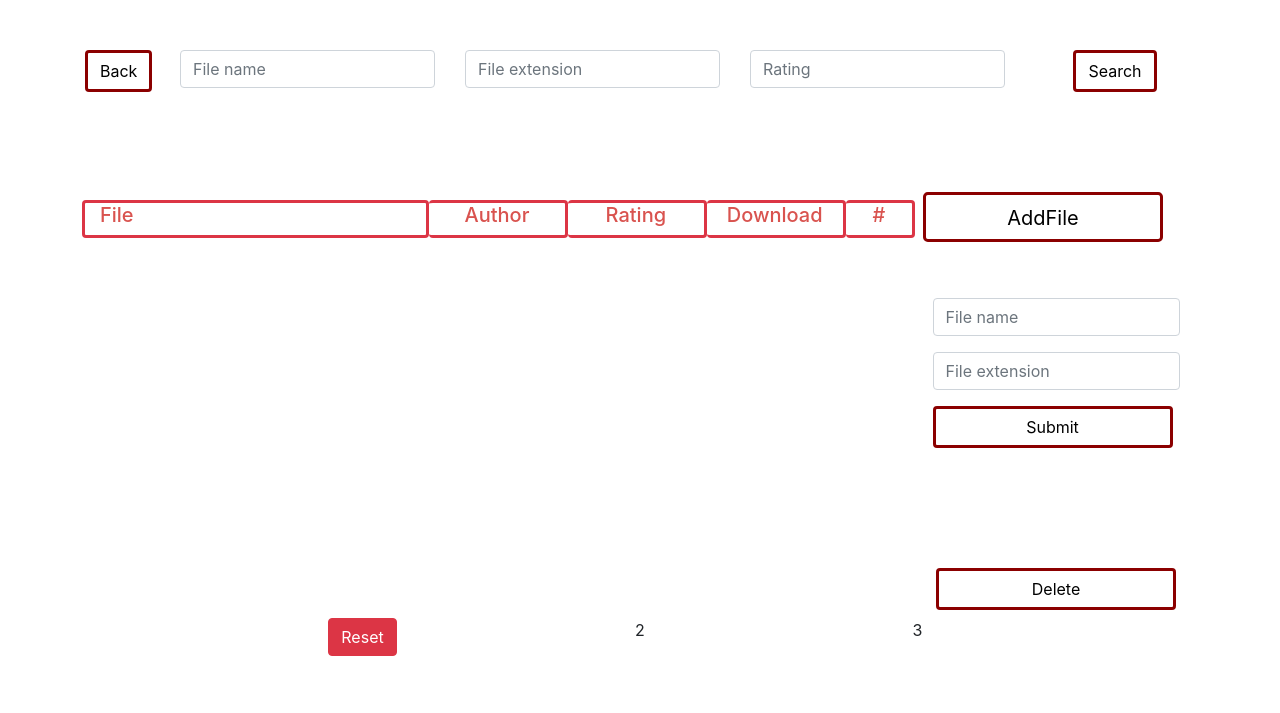
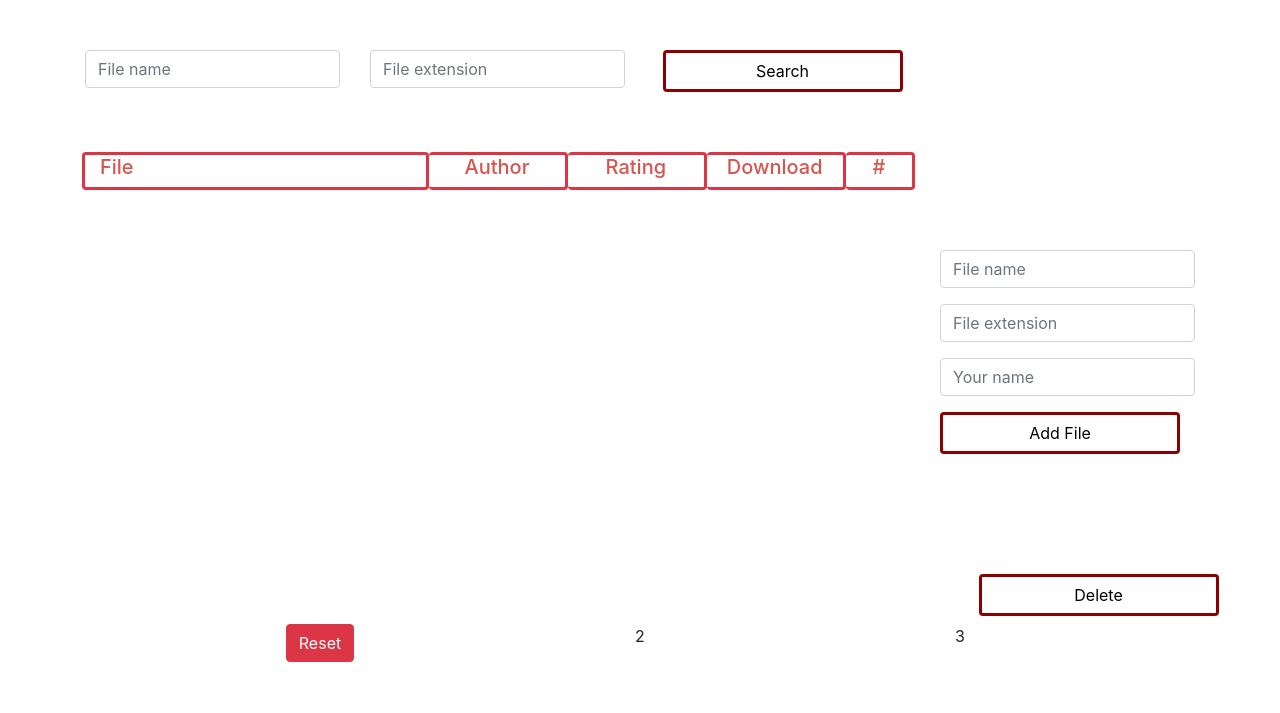
Before and after one commit to Node-js-Team-6/Lab3, a website: page index.html in a window 1280 px wide. Drawn offline with nearby package versions, Linux system fonts and the light colour scheme.

Commit message:
add onclicks

```diff
--- a/index.html
+++ b/index.html
@@ -27,9 +27,6 @@
 
     <!--    Search  and back        -->
     <div class='row search text-center'>
-        <div class="col-1">
-            <button type="button" class="btn btn-primary" id="backBtn">Back</button>
-        </div>
         <div class="col-3">
             <input type="text" class="form-control" placeholder="File name">
         </div>
@@ -37,14 +34,9 @@
             <input type="text" class="form-control" placeholder="File extension">
         </div>
         <div class="col-3">
-            <input type="text" class="form-control" placeholder="Rating">
-        </div>
-        <div class="col-2">
-            <button type="button" class="btn btn-primary" id="searchBtn">Search</button>
+            <button type="button" class="btn btn-primary" id="searchBtn" onclick="search()" style="width:240px">Search</button>
         </div>
     </div>
-    <br>
-    <br>
     <br>
     <br>
     <div class ='row p-1'>
@@ -72,14 +64,8 @@
             </script>
 
 
-
-
         </div>
      <!--   <div class = "col-md-3 btn-outline-warning" id = "addFileBtn" type = "button">Add File</div> -->
-        <div class="col-md-3">
-            <div class="row">
-            <button type="button" class="btn btn-primary btn-lg" id="addFileBtn" style="height:50px;width:240px; margin-right: auto">AddFile</button>
-        </div>
         </div>
     </div>
     <br>
@@ -100,11 +86,17 @@
                 <input type="name" class="form-control" id="inputFileExtension" placeholder="File extension">
             </div>
         </div>
+        <div class="form-group row">
+            <div class="col-md-9"></div>
+            <div class="col-3">
+                <input type="name" class="form-control" id="inputAuthorName" placeholder="Your name">
+            </div>
+        </div>
 
         <div class="row">
             <div class="col-md-9"></div>
             <div class="col-md-3">
-                <button type="submit" class="btn btn-primary" id="submitFile" style="width:240px">Submit</button>
+                <button type="submit" class="btn btn-primary" id="addFileBtn" onclick = "addFile()" style="width:240px">Add File</button>
             </div>
         </div>
     </form>
@@ -120,7 +112,7 @@
         <div class="row p-2">
         <div class="col-md-9"></div>
         <div class="col-md-3">
-            <button type="submit" class="btn btn-primary" id="delete" style="width:240px">Delete</button>
+            <button type="submit" class="btn btn-primary" id="delete" onclick = "deleteFile()" style="width:240px">Delete</button>
         </div>
         </div>
     </div>
--- a/script.js
+++ b/script.js
@@ -8,6 +8,8 @@ class File{
         this.downloadCount = downloadCount;
         this.rating = rating;
     }
+
+
 
     render() {
         let $div_row = $('<div/>', {
@@ -157,6 +159,18 @@ class Rating{
     }
 }
 
+function search(){
+
+}
+
+function addFile(){
+
+}
+
+function deleteFile(){
+
+}
+
 function bodyRender()
 {
     let currentFolder = Folder.from(JSON.parse(window.localStorage.getItem('currentFolder')));
```
